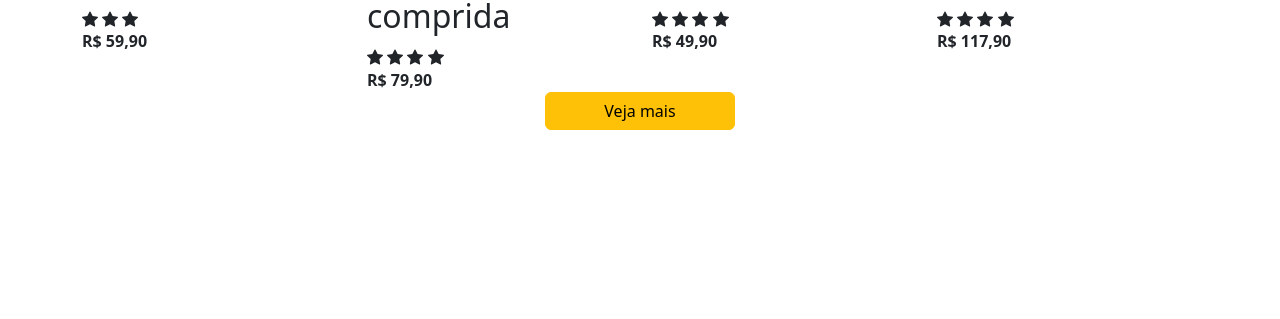
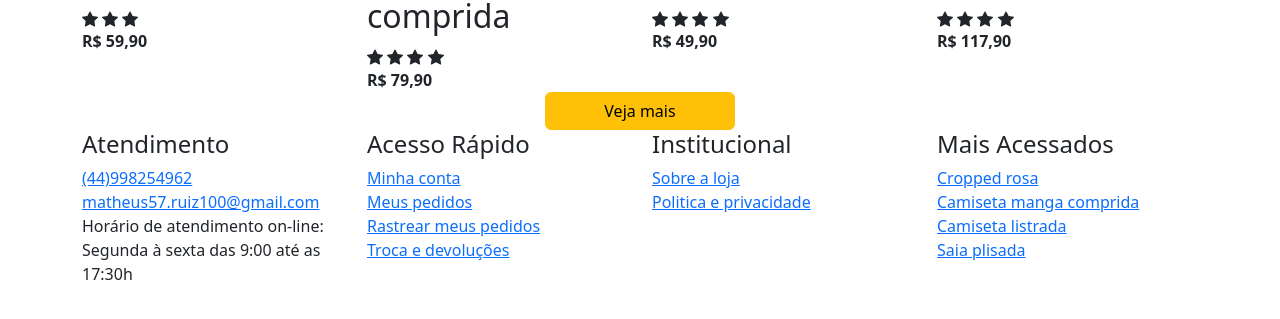
Before and after one commit to MatheusFelipeRuiz/Vida-Fullstack-BS, a plain HTML site: page index.html in a window 1280 px wide. Shown: the part 459-778 px from the top of the page. Drawn offline with nearby package versions, Linux system fonts and the light colour scheme.

Commit message:
Adicionando o footer da página

```diff
--- a/index.html
+++ b/index.html
@@ -97,6 +97,8 @@
             </ul>
         </section>
     </nav>
+  <main>
+
       <!-- # Banners promocioinais rotativos  -->
       <section id="banners-promocionais" class="carousel slide container" data-bs-ride="carousel">
           <article class="carousel-inner">
@@ -118,7 +120,6 @@
             <span class="visually-hidden">Next</span>
           </button>
       </section>
-
       <!-- # Banners Promocionais (Row/Col) -->
       <section class="container">
           <section class="row">
@@ -246,7 +247,83 @@
               <button class="btn btn-warning col-md-2">Veja mais</button>
           </div>
       </section>
+  </main>
+  <!-- # Footer -->
+  <footer class="container-fluid">
+    <section class="container">
+        <!-- >> Linha -->
+        <section class="row">
+            <!-- >> Atendimento -->
+            <article class="col-md-3">
+                <h4>Atendimento</h4>
+                <!-- >> Itens Atendimento -->
+                <ul class="nav flex-column">
+                    <li class="nav-item">
+                        <a href="tel:+5544998254962">(44)998254962</a>
+                    </li>
+                    <li class="nav-item">
+                        <a href="mail:matheus57.ruiz100@gmail.com"> matheus57.ruiz100@gmail.com</a>
+                    </li>
+                    <li class="nav-item">
+                        Horário de atendimento on-line: Segunda à sexta das 9:00 até as 17:30h
+                    </li>
+                </ul>
+            </article>
+            <!-- >> Acesso Rápido -->
+            <article class="col-md-3">
+                <h4>Acesso Rápido</h4>
+                <!-- >> Itens Acesso Rápido -->
+                <ul class="nav flex-column">
+                    <li class="nav-item">
+                        <a href="###" target="_blank">Minha conta</a>
+                    </li>
+                    <li class="nav-item">
+                        <a href="###">Meus pedidos </a>
+                    </li>
+                    <li class="nav-item">
+                        <a href="###">Rastrear meus pedidos</a>
+                    </li>
+                    <li class="nav-item">
+                        <a href="###">Troca e devoluções</a>
+                    </li>
+                </ul>
+            </article>
+            <!-- >> Institucional -->
+            <article class="col-md-3">
+                <h4>Institucional</h4>
+                <!-- >> Itens Institucional -->
+                <ul class="nav flex-column">
+                    <li class="nav-item">
+                        <a href="###" target="_blank">Sobre a loja</a>
+                    </li>
+                    <li class="nav-item">
+                        <a href="###">Politica e privacidade </a>
+                    </li>
+                </ul>
+            </article>
+            <!-- >> Mais Acessados -->
+            <article class="col-md-3">
+                <h4>Mais Acessados</h4>
+                <!-- >> Itens Mais Acessados -->
+                <ul class="nav flex-column">
+                    <li class="nav-item">
+                        <a href="###" target="_blank">Cropped rosa</a>
+                    </li>
+                    <li class="nav-item">
+                        <a href="###">Camiseta manga comprida </a>
+                    </li>
+                    <li class="nav-item">
+                        <a href="###">Camiseta listrada</a>
+                    </li>
+                    <li class="nav-item">
+                        <a href="###">Saia plisada</a>
+                    </li>
+                </ul>
+            </article>
+        </section>
+    </section>
 
+  </footer>
 <!-- # JavaScript BootStrap-->
 <script src="https://cdn.jsdelivr.net/npm/bootstrap@5.2.3/dist/js/bootstrap.bundle.min.js" integrity="sha384-kenU1KFdBIe4zVF0s0G1M5b4hcpxyD9F7jL+jjXkk+Q2h455rYXK/7HAuoJl+0I4" crossorigin="anonymous"></script>
 </body>
```
Lines whose indentation alone changed are shown as unchanged.
